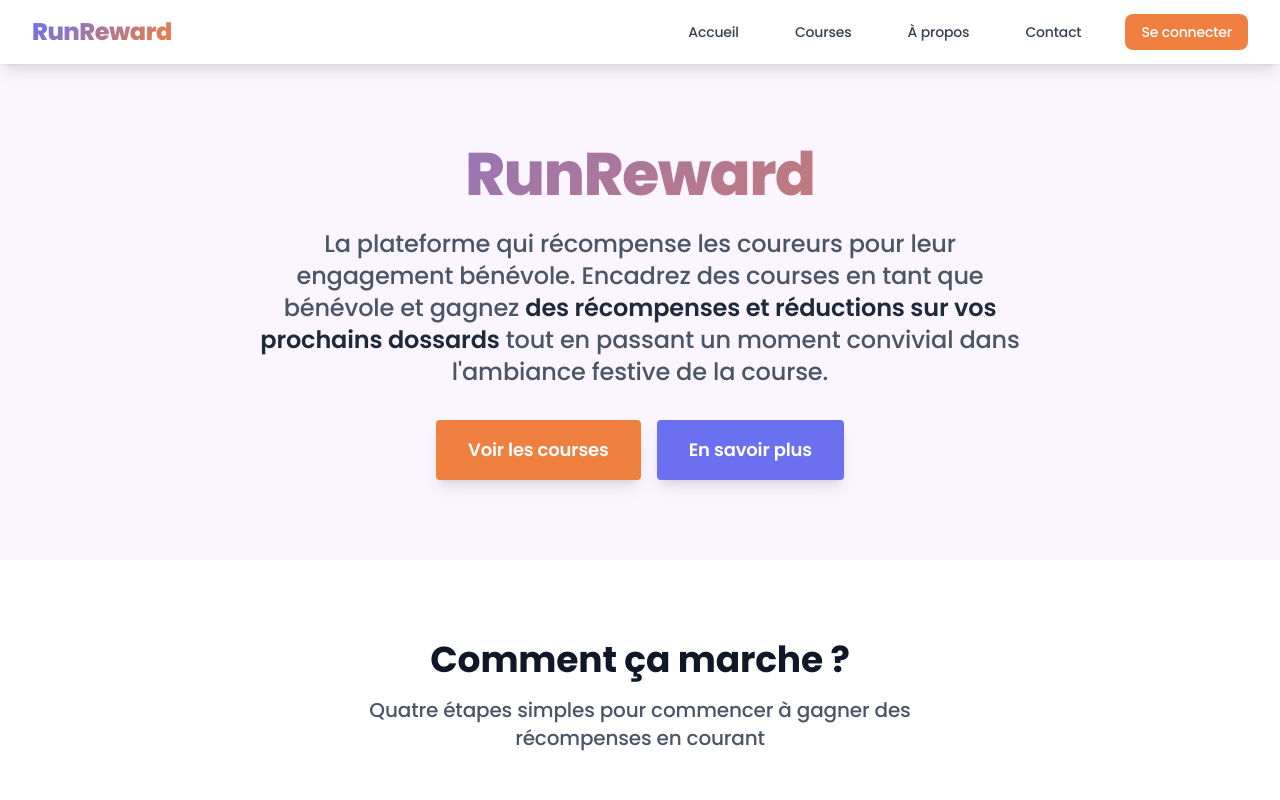
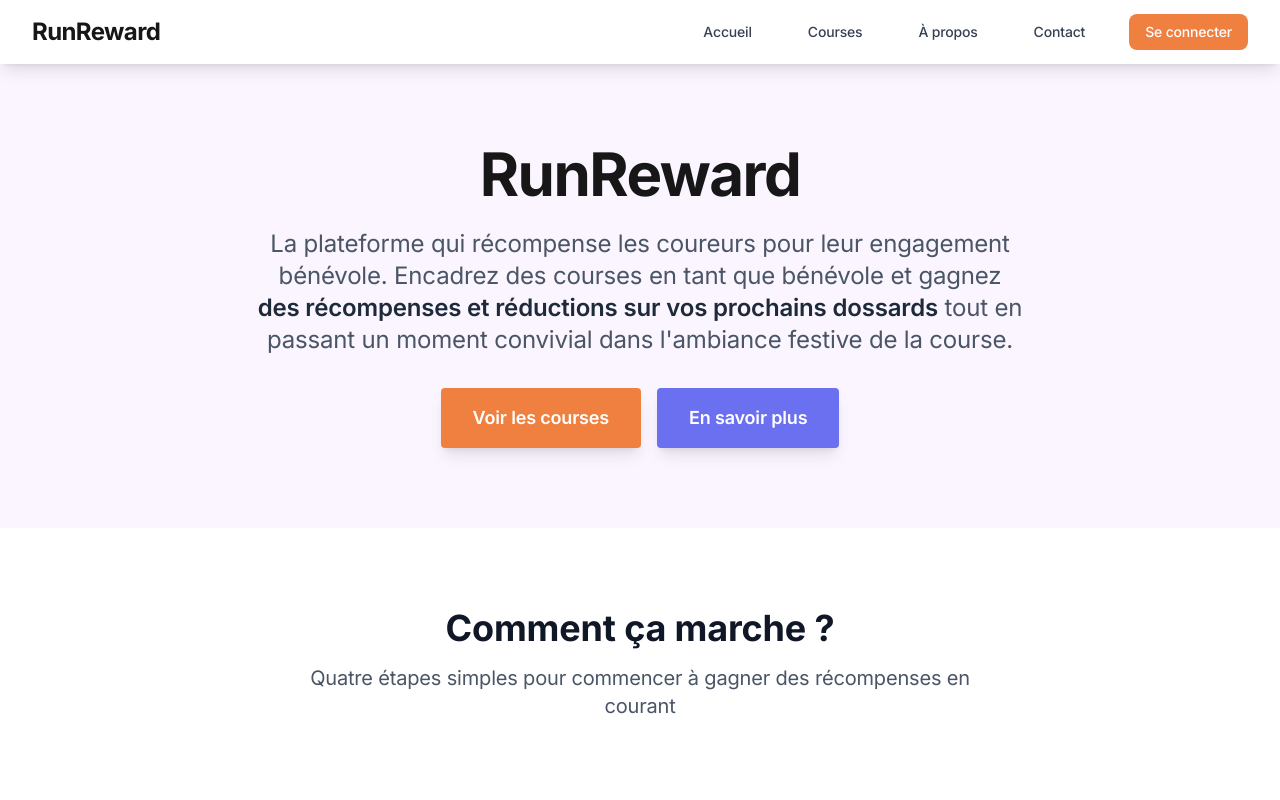
Before and after one commit to capucinewyseur/runreward-website, a Next.js app: page / in a window 1280 px wide. Shown: the top 800 px of the page. Built offline with nearby package versions, Linux system fonts and the light colour scheme.

Commit message:
Changement de police vers Inter pour un design plus professionnel et moins IA

```diff
--- a/src/app/globals.css
+++ b/src/app/globals.css
@@ -12,7 +12,7 @@
 @theme inline {
   --color-background: var(--background);
   --color-foreground: var(--foreground);
-  --font-sans: var(--font-geist-sans);
+  --font-sans: var(--font-inter);
   --font-mono: var(--font-geist-mono);
 }
 
@@ -26,10 +26,11 @@
 body {
   background: var(--background);
   color: var(--foreground);
-  font-family: var(--font-poppins), 'Poppins', 'Inter', 'Segoe UI', 'Roboto', 'Helvetica Neue', Arial, sans-serif;
-  line-height: 1.6;
-  font-weight: 500; /* Police plus épaisse */
-  letter-spacing: -0.01em; /* Espacement des lettres plus serré pour un look moderne */
+  font-family: var(--font-inter), 'Inter', -apple-system, BlinkMacSystemFont, 'Segoe UI', 'Roboto', 'Oxygen', 'Ubuntu', 'Cantarell', 'Fira Sans', 'Droid Sans', 'Helvetica Neue', sans-serif;
+  line-height: 1.5;
+  font-weight: 400;
+  letter-spacing: -0.011em;
+  font-feature-settings: 'cv02', 'cv03', 'cv04', 'cv11';
 }
 
 /* Custom scrollbar */
@@ -102,7 +103,7 @@ body {
   border: none;
   cursor: pointer;
   box-shadow: 0 4px 15px rgba(240, 128, 64, 0.3);
-  font-family: var(--font-poppins), 'Poppins', sans-serif;
+  font-family: var(--font-inter), 'Inter', -apple-system, BlinkMacSystemFont, 'Segoe UI', 'Roboto', sans-serif;
 }
 
 .btn-primary:hover {
@@ -112,13 +113,10 @@ body {
 
 /* RunReward brand styling */
 .runreward-title {
-  font-weight: 800; /* Très gras */
-  letter-spacing: -0.02em; /* Très serré pour un look arrondi */
-  font-family: var(--font-poppins), 'Poppins', sans-serif;
-  background: linear-gradient(135deg, var(--primary-blue), var(--primary-orange));
-  -webkit-background-clip: text;
-  -webkit-text-fill-color: transparent;
-  background-clip: text;
+  font-weight: 700;
+  letter-spacing: -0.025em;
+  font-family: var(--font-inter), 'Inter', -apple-system, BlinkMacSystemFont, 'Segoe UI', 'Roboto', sans-serif;
+  color: var(--foreground);
 }
 
 /* Card hover effects */
```
